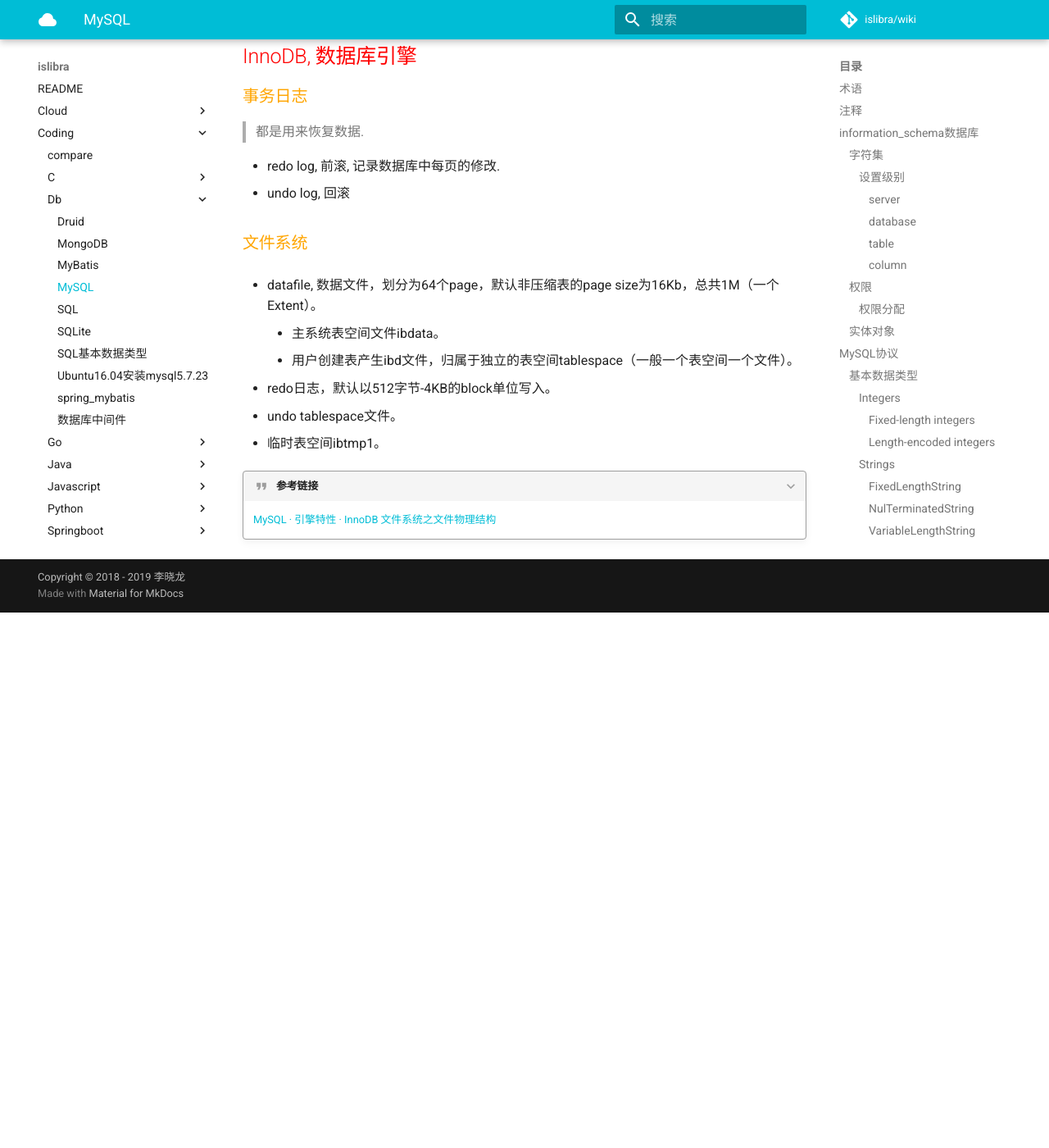
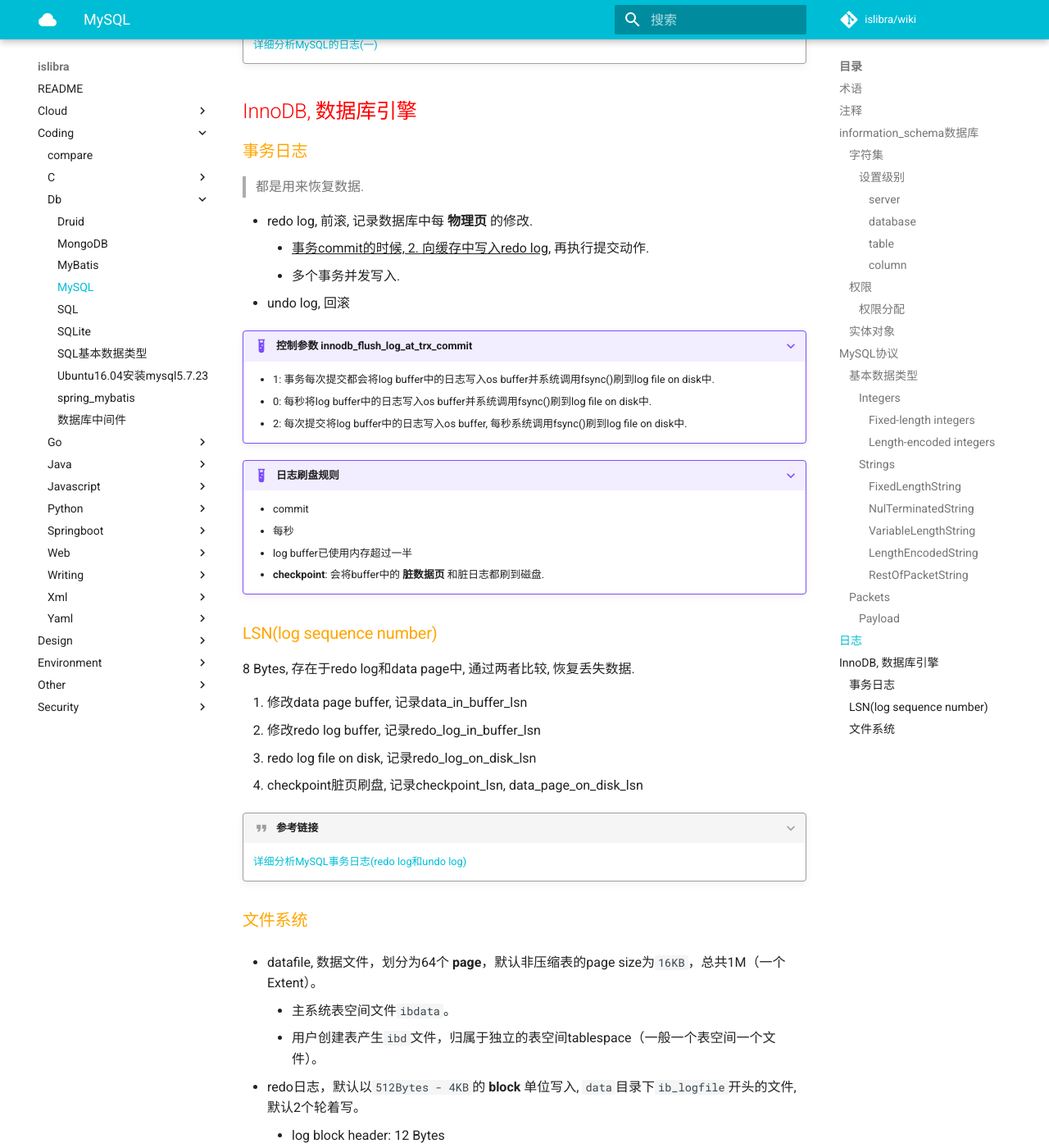
Before and after one commit to islibra/wiki, an MkDocs documentation site: the page built from docs/coding/db/MySQL.md, in a window 1280 px wide and 1400 px high, scrolled down 5777 px. Shown: the whole window at 82% size. Built offline with MkDocs 1.6.1 and Material for MkDocs 9.7.7, drawn with Linux system fonts in a browser that asks for light colours; comment, search, counter and statistics services are not loaded; before the commit the page ends 6524 px from its top, so only the background shows below that; some of the changed text lies outside the part shown.

Commit message:
Update MySQL.md

```diff
--- a/docs/coding/db/MySQL.md
+++ b/docs/coding/db/MySQL.md
@@ -270,7 +270,9 @@ MySQL协议包被切分为最多2^24-1字节，每个分片携带包头。
 - error log: MySQL启停, 运行过程中的错误信息.
 - general log: 查询日志, 建立的客户端连接和执行的语句.
 - slow log: 执行时间超过long_query_time的查询和不使用索引的查询.
-- bin log: 所有更改数据的语句.
+- bin log: 所有更改数据的语句, 默认 **未启用**.
+    - ^^事务commit的时候, 1. 写入缓存中的日志^^, 记录与提交顺序有关.
+    - 先于redo log被记录.
 - relay log: 主从复制时使用的日志.
 
 ???+ quote "参考链接"
@@ -283,16 +285,46 @@ MySQL协议包被切分为最多2^24-1字节，每个分片携带包头。
 
 > 都是用来恢复数据.
 
-- redo log, 前滚, 记录数据库中每页的修改.
+- redo log, 前滚, 记录数据库中每 **物理页** 的修改.
+    - ^^事务commit的时候, 2. 向缓存中写入redo log^^, 再执行提交动作.
+    - 多个事务并发写入.
 - undo log, 回滚
+
+???+ example "控制参数 innodb_flush_log_at_trx_commit"
+    - 1: 事务每次提交都会将log buffer中的日志写入os buffer并系统调用fsync()刷到log file on disk中.
+    - 0: 每秒将log buffer中的日志写入os buffer并系统调用fsync()刷到log file on disk中.
+    - 2: 每次提交将log buffer中的日志写入os buffer, 每秒系统调用fsync()刷到log file on disk中.
+
+???+ example "日志刷盘规则"
+    - commit
+    - 每秒
+    - log buffer已使用内存超过一半
+    - **checkpoint**: 会将buffer中的 **脏数据页** 和脏日志都刷到磁盘.
+
+### LSN(log sequence number)
+
+8 Bytes, 存在于redo log和data page中, 通过两者比较, 恢复丢失数据.
+
+1. 修改data page buffer, 记录data_in_buffer_lsn
+1. 修改redo log buffer, 记录redo_log_in_buffer_lsn
+1. redo log file on disk, 记录redo_log_on_disk_lsn
+1. checkpoint脏页刷盘, 记录checkpoint_lsn, data_page_on_disk_lsn
+
+???+ quote "参考链接"
+    [详细分析MySQL事务日志(redo log和undo log)](https://juejin.im/entry/5ba0a254e51d450e735e4a1f)
+
 
 ### 文件系统
 
-- datafile, 数据文件，划分为64个page，默认非压缩表的page size为16Kb，总共1M（一个Extent）。
-    - 主系统表空间文件ibdata。
-    - 用户创建表产生ibd文件，归属于独立的表空间tablespace（一般一个表空间一个文件）。
+- datafile, 数据文件，划分为64个 **page**，默认非压缩表的page size为`16KB`，总共1M（一个Extent）。
+    - 主系统表空间文件`ibdata`。
+    - 用户创建表产生`ibd`文件，归属于独立的表空间tablespace（一般一个表空间一个文件）。
 
-- redo日志，默认以512字节-4KB的block单位写入。
+- redo日志，默认以`512Bytes - 4KB`的 **block** 单位写入, `data`目录下`ib_logfile`开头的文件, 默认2个轮着写。
+    - log block header: 12 Bytes
+    - log block body: 492 Bytes
+    - log block tailer: 8 Bytes
+
 - undo tablespace文件。
 - 临时表空间ibtmp1。
 
```
